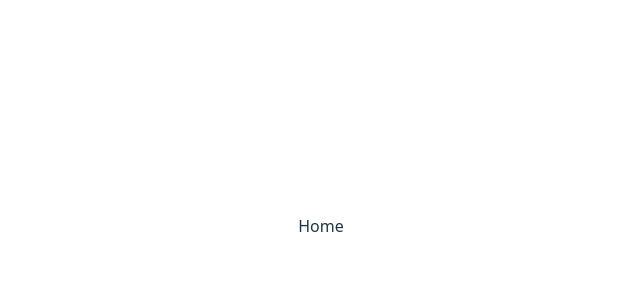
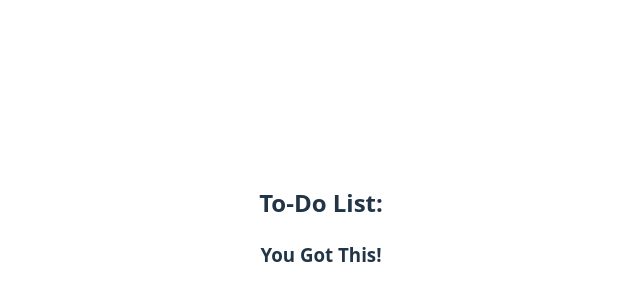
Before and after one commit to e-clawson/to-do-project, a React (Vite) app in the folder to-do-frontend/: page / in a window 1280 px wide. Shown: the part 174-474 px from the top of the page, without its empty margins (319-959 px from the left). Built offline with nearby package versions, Linux system fonts and the light colour scheme.

Commit message:
added some text to Home

```diff
--- a/to-do-frontend/src/Home.jsx
+++ b/to-do-frontend/src/Home.jsx
@@ -2,7 +2,10 @@ import React from 'react'
 
 function Home() {
   return (
-    <div>Home</div>
+    <div>
+        <h2>To-Do List: </h2>
+        <h3>You Got This!</h3>
+    </div>
   )
 }
 
```
